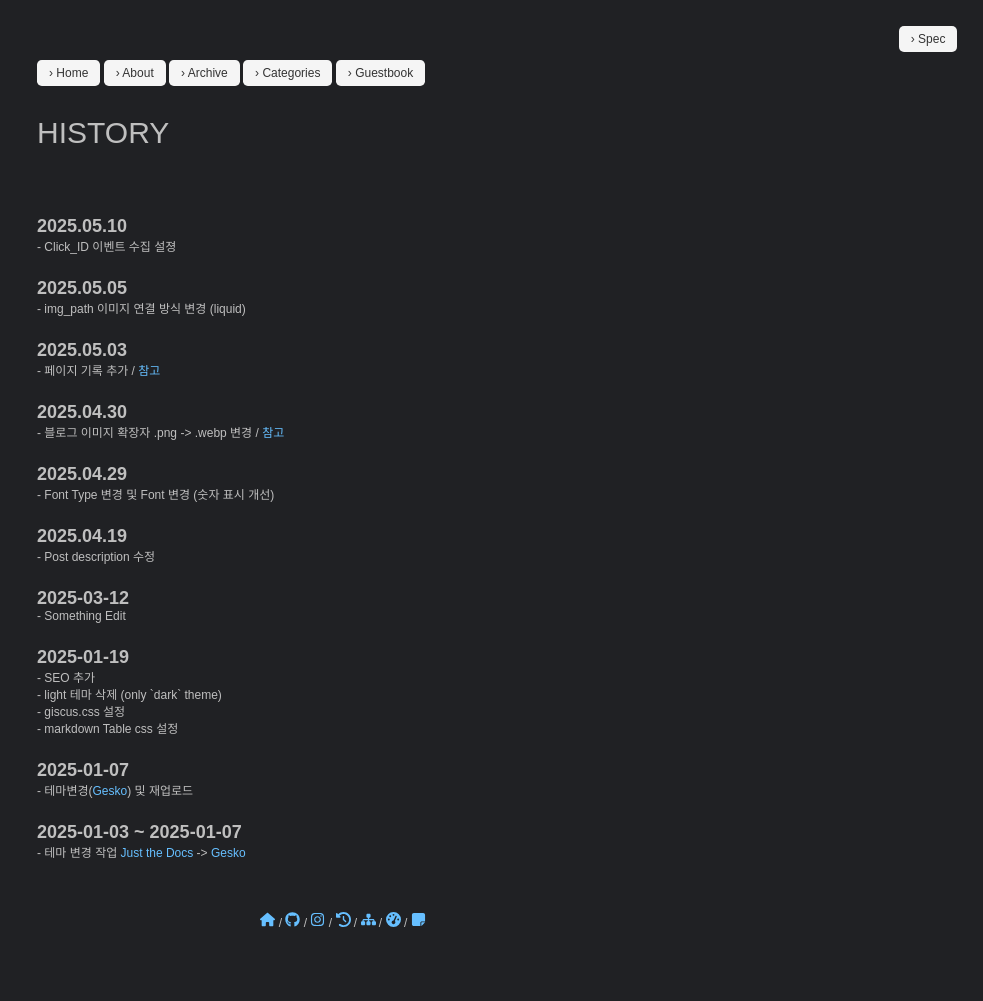
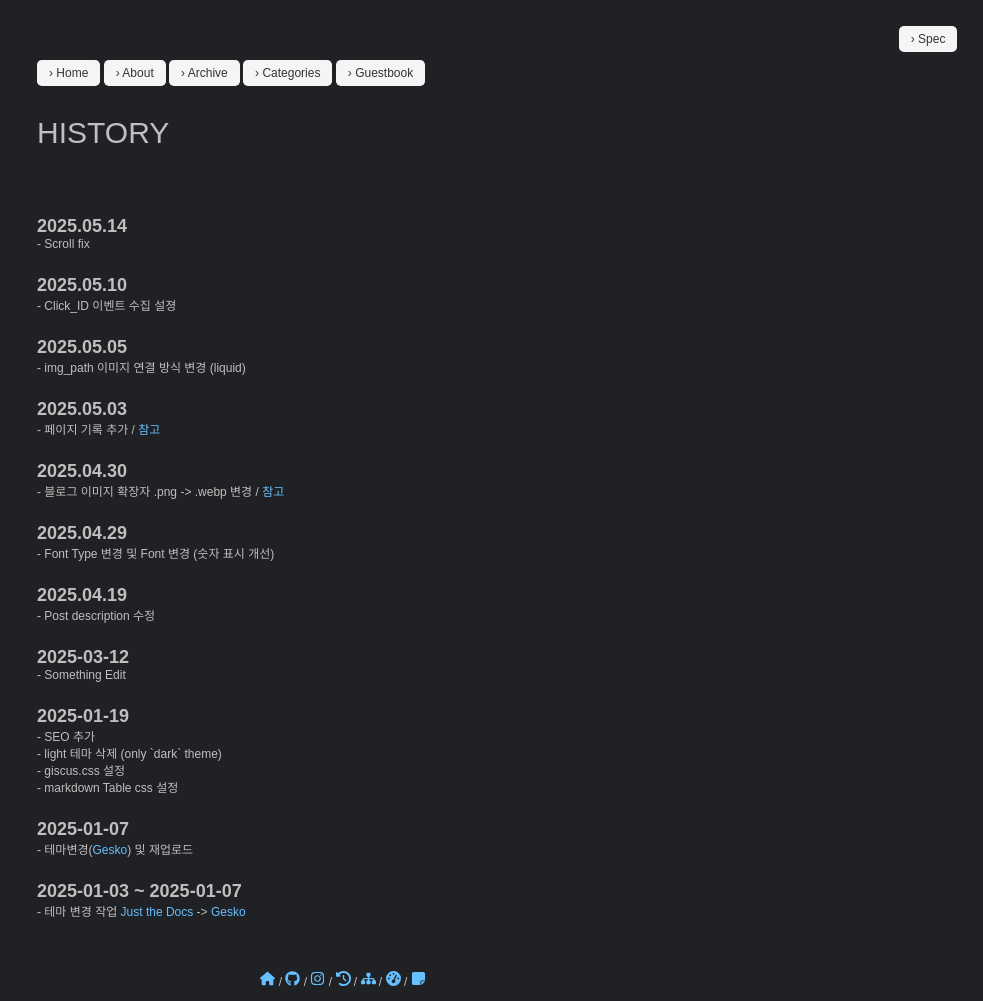
Before and after one commit to pozuhtuhv/pozuhtuhv.github.io, a Jekyll site: the page built from history.html, in a window 1280 px wide. Shown: the whole page, without its empty margins (297-1280 px from the left). Built offline with Jekyll 4.4.1, drawn with Linux system fonts in a browser that asks for light colours; some web fonts are replaced; before the commit the page ends 942 px from its top, so only the background shows below that.

Commit message:
(edit) scroll_fix

```diff
--- a/_layouts/default.html
+++ b/_layouts/default.html
@@ -100,5 +100,5 @@ layout: compress
 
       vscodeLink.setAttribute('href', filePath);
     });
-    </script>
+  </script>
 </html>
--- a/categories.html
+++ b/categories.html
@@ -54,7 +54,7 @@ layout: default
     <!-- 카테고리 목록 -->
     <div id="category-list">
         {% for category in site.categories %}
-            <div class="category-item" data-count="{{ category[1] | size }}">
+            <div class="category-item" data-count="{{ category[1] | size }}" id="{{ category[0] | slugify }}">
                 <h2>{{ category[0] | upcase }} ({{ category[1] | size }})</h2>
                     <ul>
                         {% for post in category[1] %}
--- a/history.html
+++ b/history.html
@@ -14,6 +14,9 @@ layout: default
 </section>
 
 <section>
+<div class="date_style">2025.05.14</div>
+<p>- Scroll fix</p>
+
 <div class="date_style">2025.05.10</div>
 <p>- Click_ID 이벤트 수집 설졍</p>
 
```
Also changed, not shown: other parts of _layouts/default.html (+1 -1 lines).
